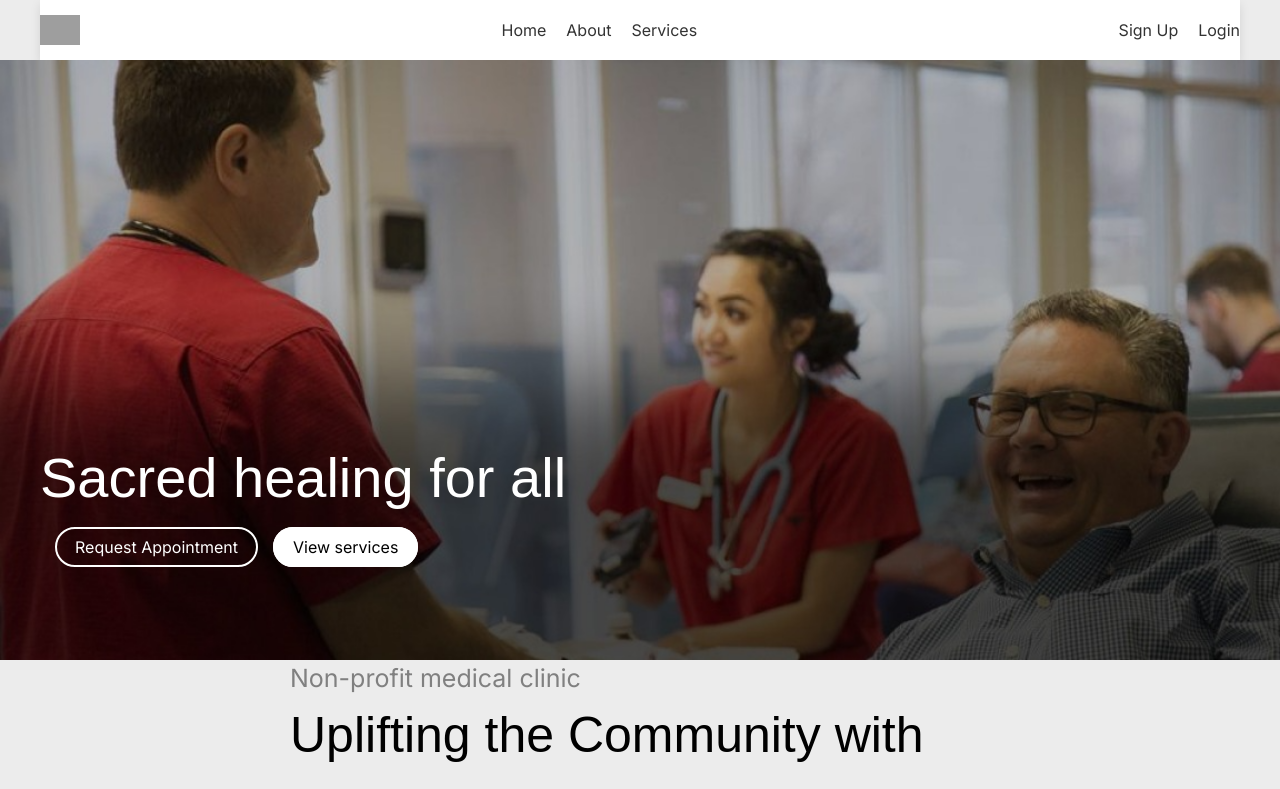
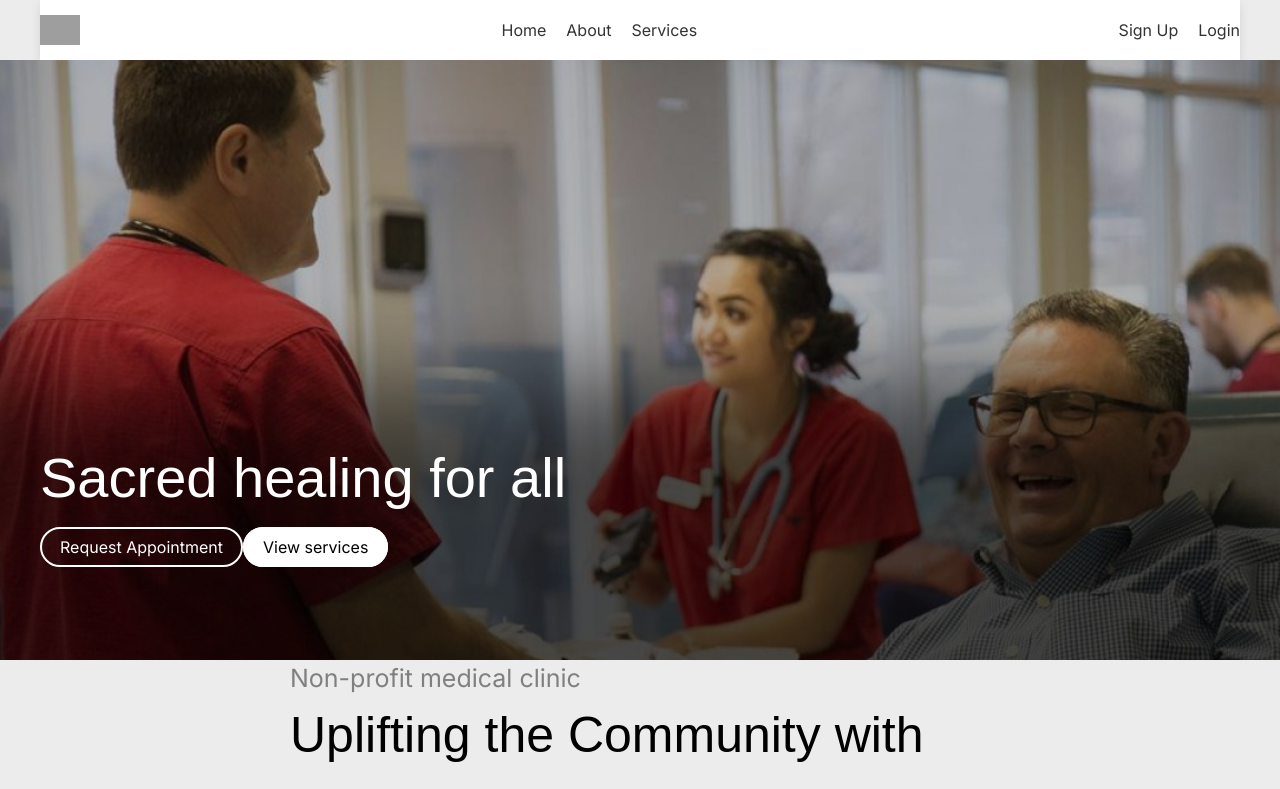
Before and after one commit to dylsub/SHIFAClinicWebsite, a Next.js app: page / in a window 1280 px wide. Shown: the top 789 px of the page. Built offline with nearby package versions, Linux system fonts and the light colour scheme; grey boxes are pictures that could not be loaded; a web font is replaced by a local one.

Commit message:
Added new buttons

```diff
--- a/app/(components)/reusables/ButtonAnyColorFilled.jsx
+++ b/app/(components)/reusables/ButtonAnyColorFilled.jsx
@@ -1,10 +1,21 @@
 import React from "react";
+import Link from "next/link";
+import styles from "./ButtonAnyColorFilled.module.css";
 
-export default function ButtonAnyColorFilled() {
+export default function ButtonAnyColorFilled({children, path, buttonColor}) {
   // Devin + Faris
   // Finish this as well.
   // This one shoud take in a color and update the border and the fill color to it
   // Text will be white
   // Add hover animation to lower brightness (As explained in prev buttons)
-  return <div></div>;
+  const style = {
+    backgroundColor: buttonColor,
+    border: buttonColor
+  }
+
+  return (
+    <Link href={path} style = {style} className={styles.button}>
+      {children}
+    </Link>
+  );
 }
--- a/app/(components)/reusables/ButtonAnyColorFilled.module.css
+++ b/app/(components)/reusables/ButtonAnyColorFilled.module.css
@@ -0,0 +1,15 @@
+.button{
+    border: 2px;
+    padding: 8px 18px;
+    border-radius: 40px;
+    color: white;
+    text-align: center;
+    width: fit-content;
+    font-family: "Inter";
+    transition: background-color .15s;
+    transition: color .15s;
+}
+
+.button:hover{
+    filter: brightness(0.9);
+}
--- a/app/(components)/reusables/ButtonBlackTransparent.jsx
+++ b/app/(components)/reusables/ButtonBlackTransparent.jsx
@@ -1,8 +1,14 @@
 import React from "react";
+import Link from "next/link";
+import styles from "./ButtonBlackTransparent.module.css";
 
-export default function ButtonBlackTransparent() {
+export default function ButtonBlackTransparent({children, path}) {
   // Devin + Faris
   // Finish this as well.
   // Add hover animation to fill in black (As explained in prev buttons)
-  return <div></div>;
+  return (
+    <Link href={path} className={styles.button}>
+      {children}
+    </Link>
+  );
 }
--- a/app/(components)/reusables/ButtonBlackTransparent.module.css
+++ b/app/(components)/reusables/ButtonBlackTransparent.module.css
@@ -0,0 +1,17 @@
+.button{
+    background-color: transparent;
+    border: 2px solid black;
+    padding: 8px 18px;
+    border-radius: 40px;
+    color: black;
+    text-align: center;
+    width: fit-content;
+    font-family: "Inter";
+    transition: background-color .15s;
+    transition: color .15s;
+}
+
+.button:hover{
+    background-color: black;
+    color: white;
+}
--- a/app/(components)/reusables/ButtonWhiteFilled.module.css
+++ b/app/(components)/reusables/ButtonWhiteFilled.module.css
@@ -7,4 +7,8 @@
     text-align: center;
     width: fit-content;
     font-family: "Inter";
+    transition: background-color 0.15s;
 }
+.button:hover{
+    filter: brightness(0.9);
+}
--- a/app/(components)/reusables/ButtonWhiteTransparent.module.css
+++ b/app/(components)/reusables/ButtonWhiteTransparent.module.css
@@ -7,5 +7,11 @@
     text-align: center;
     width: fit-content;
     font-family: "Inter";
-    margin: 15px;
+    transition: background-color .15s;
+    transition: color .15s;
 }
+
+.button:hover{
+    background-color: white;
+    color: black;
+}
```
